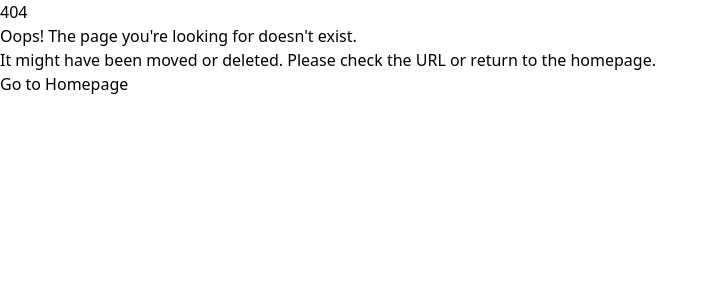
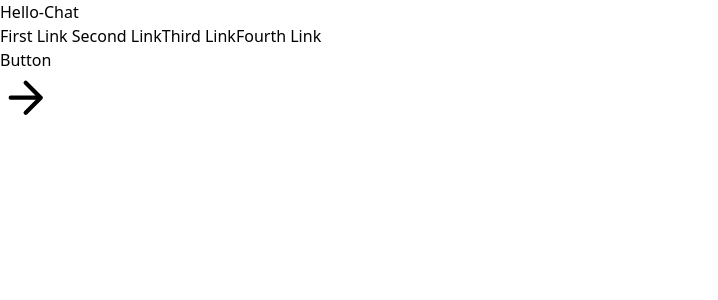
Before and after one commit to ahmedullahmern/Chat-App-Using-Reactjs, a React (Vite) app: page /chat in a window 1280 px wide. Before the commit this address had no page. Shown: the top 300 px of the page, without its empty margins (0-718 px from the left). Built offline with nearby package versions, Linux system fonts and the light colour scheme.

Commit message:
message page addd

```diff
--- a/src/App.jsx
+++ b/src/App.jsx
@@ -8,6 +8,7 @@
 import Loading from './screen/Loading'
 import LoginPage from './screen/Login'
 import SignupPage from './screen/signup'
+import Chat from './screen/chat'
 
 function App() {
   const [count, setCount] = useState(0)
@@ -19,6 +20,10 @@
     {
       path: "/Home",
       element: <Home />,
+    },
+    {
+      path: "/chat",
+      element: <Chat />,
     },
     {
       path: "/Login",
--- a/src/screen/Home.jsx
+++ b/src/screen/Home.jsx
@@ -2,11 +2,13 @@
 import { useEffect, useState } from "react";
 import { db } from "../utils/utiles";
 import { data } from "autoprefixer";
+import { useNavigate } from "react-router-dom";
 
 
 
 
 function Home() {
+  const navigate = useNavigate();
   const [user, setUser] = useState([])
   console.log("user", user);
 
@@ -35,7 +37,7 @@
             <span className="ml-3 text-xl text-white">React-Chat</span>
           </a>
           <nav className="md:ml-auto md:mr-auto flex flex-wrap items-center text-base justify-center">
-            <a className="mr-5 hover:text-gray-900"> First Link </a>
+            <a onClick={() => navigate("/signup")} className="mr-5 hover:text-gray-900"> Signup</a>
             <a className="mr-5 hover:text-gray-900">Second Link</a>
             <a className="mr-5 hover:text-gray-900">Third Link</a>
             <a className="mr-5 hover:text-gray-900">Fourth Link</a>
@@ -58,9 +60,9 @@
       </header>
 
       <div className="bg-gray-100 min-h-screen flex items-center justify-center p-4">
-        <div  className=" bg-white rounded-lg shadow-lg w-full max-w-2xl mb-60">
+        <div className=" bg-white rounded-lg shadow-lg w-full max-w-2xl mb-60">
           {user.map(data => (
-            <div key={data.id} className="flex items-center justify-between p-4 border-b last:border-b-0">
+            <div onClick={() => navigate("/chat",{state:{data}})} key={data.uid} className="flex items-center justify-between p-4 border-b last:border-b-0">
               {/* Avatar */}
               <img
                 src={"https://encrypted-tbn0.gstatic.com/images?q=tbn:ANd9GcRmRQV982vDFH9Mgp4-V4Ffw9x-u0HxxSCeNQ&s"}
--- /dev/null
+++ b/src/screen/chat.jsx
@@ -0,0 +1,68 @@
+import { collection, getDocs } from "firebase/firestore";
+import { useEffect, useState } from "react";
+import { db } from "../utils/utiles";
+import { data } from "autoprefixer";
+import { useLocation, useNavigate } from "react-router-dom";
+
+
+
+
+function Chat() {
+    const navigate = useNavigate()
+    const param = useLocation()
+    console.log("param", param);
+
+    const [user, setUser] = useState([])
+    console.log("user", user);
+
+    useEffect(() => {
+        getMessages()
+    }, [])
+
+    const getMessages = async () => {
+
+    }
+
+
+
+    return (
+        <>
+            <header className="text-white bg-orange-500 body-font">
+                <div className="container mx-auto flex flex-wrap p-5 flex-col md:flex-row items-center">
+                    <a className="flex title-font font-medium items-center text-gray-900 mb-4 md:mb-0">
+                        <img src="" alt="" />
+                        <span className="ml-3 text-xl text-white">Hello-Chat</span>
+                    </a>
+                    <nav className="md:ml-auto md:mr-auto flex flex-wrap items-center text-base justify-center">
+                        <a onClick={() => navigate("/Home")} className="mr-5 hover:text-gray-900"> First Link </a>
+                        <a className="mr-5 hover:text-gray-900">Second Link</a>
+                        <a className="mr-5 hover:text-gray-900">Third Link</a>
+                        <a className="mr-5 hover:text-gray-900">Fourth Link</a>
+                    </nav>
+                    <button className="inline-flex items-center text-black bg-gray-100 border-0 py-1 px-3 focus:outline-none hover:bg-gray-200 rounded text-base mt-4 md:mt-0">
+                        Button
+                        <svg
+                            fill="none"
+                            stroke="currentColor"
+                            strokeLinecap="round"
+                            strokeLinejoin="round"
+                            strokeWidth={2}
+                            className="w-4 h-4 ml-1"
+                            viewBox="0 0 24 24"
+                        >
+                            <path d="M5 12h14M12 5l7 7-7 7" />
+                        </svg>
+                    </button>
+                </div>
+            </header>
+
+
+
+        </>
+    );
+
+}
+
+
+
+export default Chat;
```
